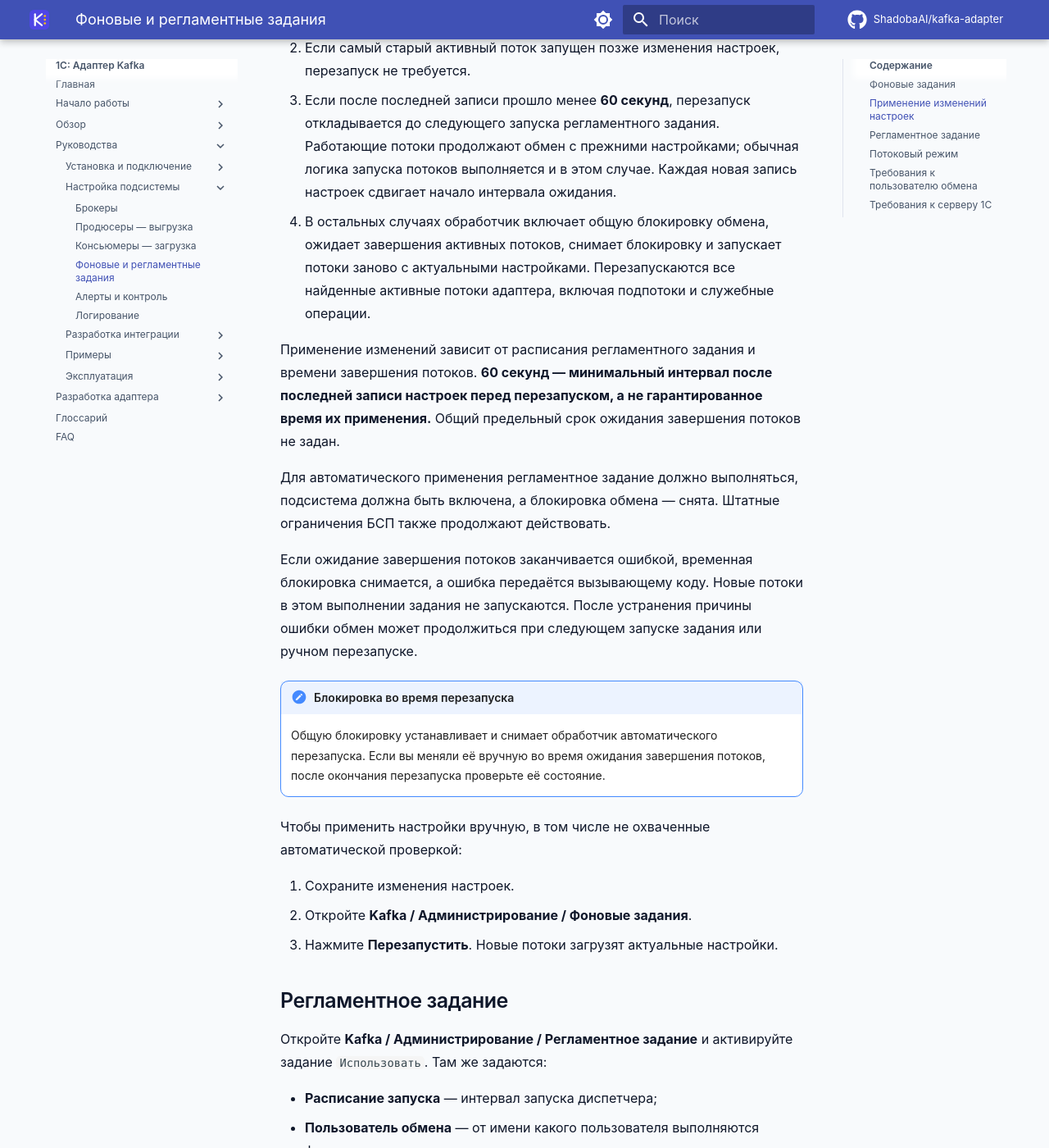
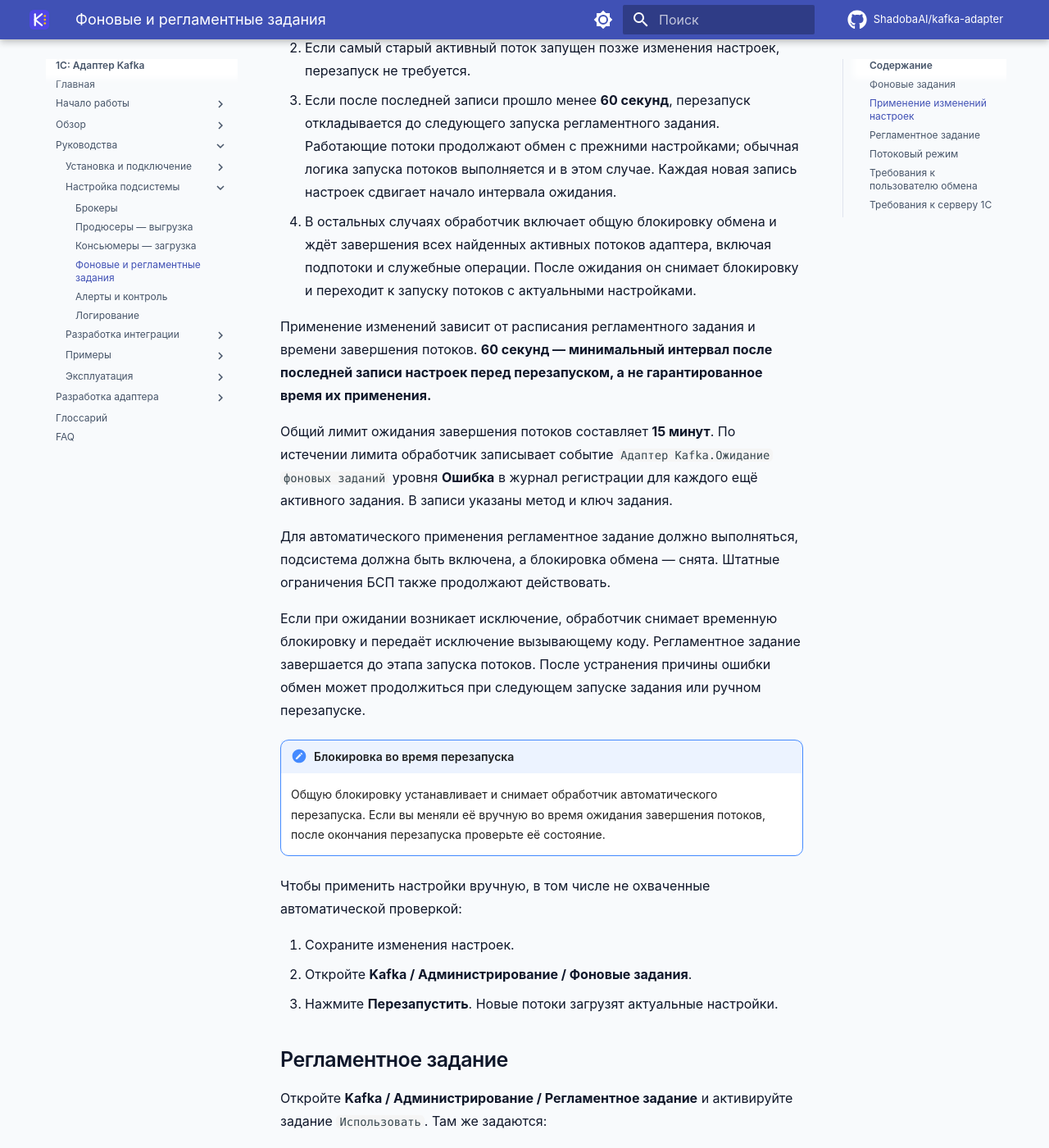
Before and after one commit to ShadobaAI/kafka-adapter, an MkDocs documentation site: the page built from docs/user/configuration/jobs.md, in a window 1280 px wide and 1400 px high, scrolled down 1964 px. Shown: the whole window at 82% size. Built offline with MkDocs 1.6.1 and Material for MkDocs 9.7.7, drawn with Linux system fonts in a browser that asks for light colours; comment, search, counter and statistics services are not loaded.

Commit message:
фикс ЗавершитьПотокиПриНеобходимости

```diff
--- a/docs/user/configuration/jobs.md
+++ b/docs/user/configuration/jobs.md
@@ -36,13 +36,15 @@
 1. Если активных потоков или отметки изменения нет, выполняется обычный запуск потоков.
 2. Если самый старый активный поток запущен позже изменения настроек, перезапуск не требуется.
 3. Если после последней записи прошло менее **60 секунд**, перезапуск откладывается до следующего запуска регламентного задания. Работающие потоки продолжают обмен с прежними настройками; обычная логика запуска потоков выполняется и в этом случае. Каждая новая запись настроек сдвигает начало интервала ожидания.
-4. В остальных случаях обработчик включает общую блокировку обмена, ожидает завершения активных потоков, снимает блокировку и запускает потоки заново с актуальными настройками. Перезапускаются все найденные активные потоки адаптера, включая подпотоки и служебные операции.
+4. В остальных случаях обработчик включает общую блокировку обмена и ждёт завершения всех найденных активных потоков адаптера, включая подпотоки и служебные операции. После ожидания он снимает блокировку и переходит к запуску потоков с актуальными настройками.
 
-Применение изменений зависит от расписания регламентного задания и времени завершения потоков. **60 секунд — минимальный интервал после последней записи настроек перед перезапуском, а не гарантированное время их применения.** Общий предельный срок ожидания завершения потоков не задан.
+Применение изменений зависит от расписания регламентного задания и времени завершения потоков. **60 секунд — минимальный интервал после последней записи настроек перед перезапуском, а не гарантированное время их применения.**
+
+Общий лимит ожидания завершения потоков составляет **15 минут**. По истечении лимита обработчик записывает событие `Адаптер Kafka.Ожидание фоновых заданий` уровня **Ошибка** в журнал регистрации для каждого ещё активного задания. В записи указаны метод и ключ задания.
 
 Для автоматического применения регламентное задание должно выполняться, подсистема должна быть включена, а блокировка обмена — снята. Штатные ограничения БСП также продолжают действовать.
 
-Если ожидание завершения потоков заканчивается ошибкой, временная блокировка снимается, а ошибка передаётся вызывающему коду. Новые потоки в этом выполнении задания не запускаются. После устранения причины ошибки обмен может продолжиться при следующем запуске задания или ручном перезапуске.
+Если при ожидании возникает исключение, обработчик снимает временную блокировку и передаёт исключение вызывающему коду. Регламентное задание завершается до этапа запуска потоков. После устранения причины ошибки обмен может продолжиться при следующем запуске задания или ручном перезапуске.
 
 !!! note "Блокировка во время перезапуска"
     Общую блокировку устанавливает и снимает обработчик автоматического перезапуска. Если вы меняли её вручную во время ожидания завершения потоков, после окончания перезапуска проверьте её состояние.
```
Also changed, not shown: docs/user/installation/updating.md (+1 -1 lines), 4 other files.
